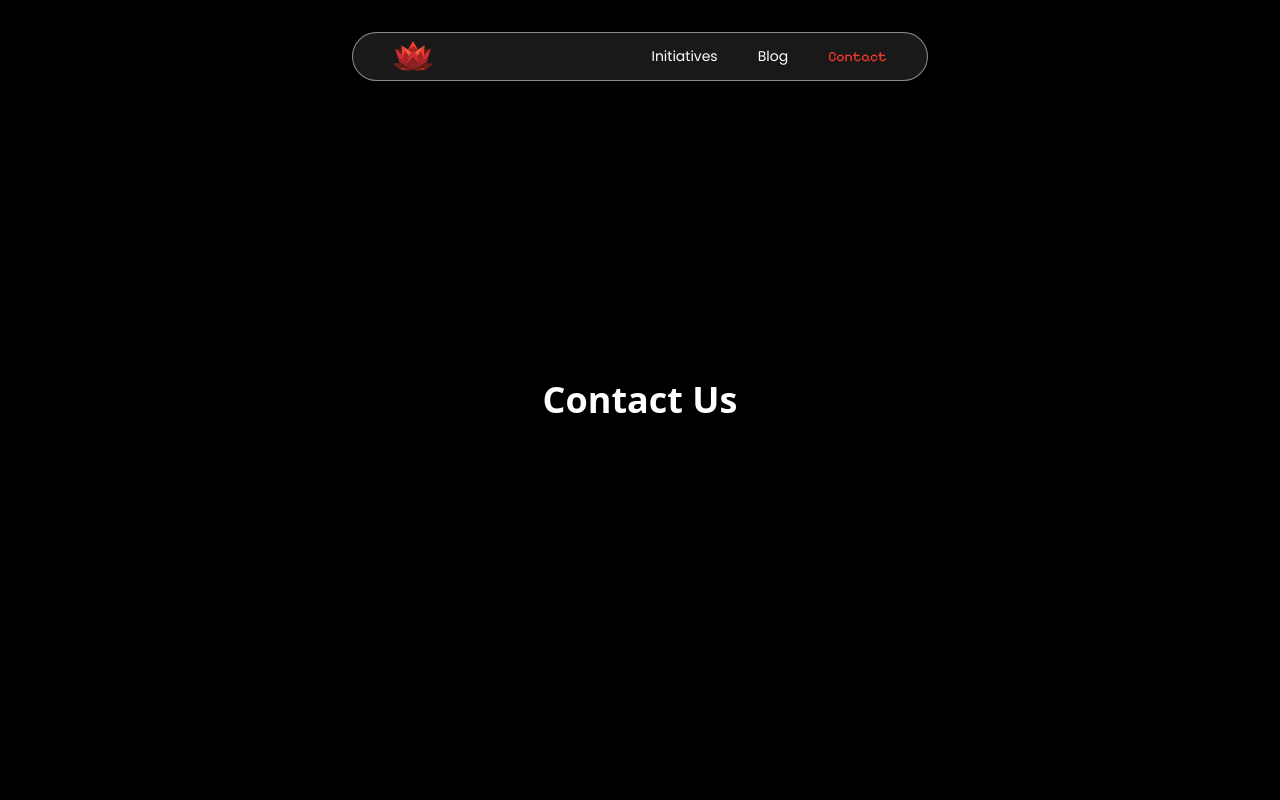
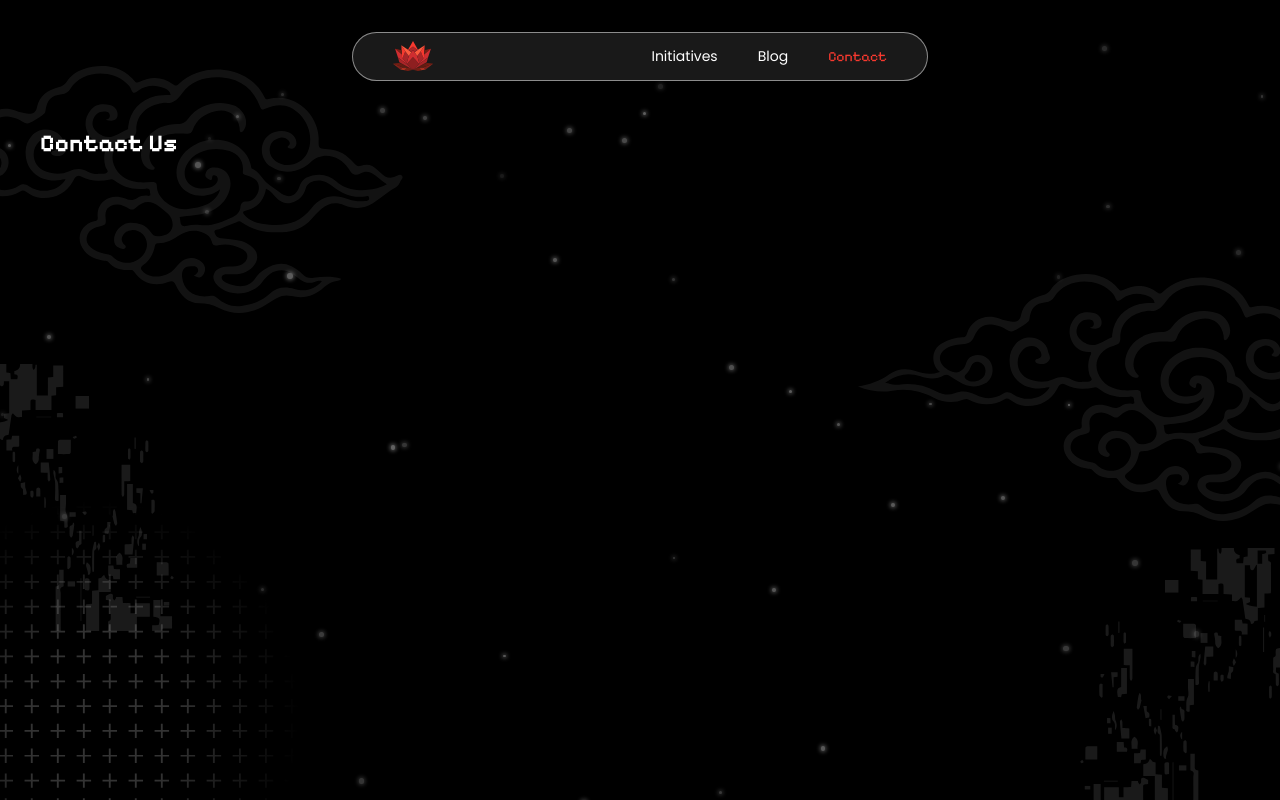
Before and after one commit to arielvincennao/trg-page, a Next.js app: page /contact in a window 1280 px wide. Built offline with nearby package versions, Linux system fonts and the light colour scheme.

Commit message:
Fixed styles in general, added Contact background template

```diff
--- a/src/app/components/Card.tsx
+++ b/src/app/components/Card.tsx
@@ -41,7 +41,7 @@ const Card: React.FC<CardProps> = ({ title, description, onClose, onExplore, but
           <h2 className="text-white text-xl font-bold mb-4 font-[family-name:var(--font-poppins)]">{title}</h2>
           <p className="text-white/80 text-base mb-6 font-[family-name:var(--font-poppins)]">{description}</p>
           {links && links.length > 0 ? (
-            <div className="flex flex-col gap-2">
+            <div className="flex flex-col gap-2 mt-12">
               {links.map((link, idx) => (
                 <a
                   key={idx}
@@ -61,7 +61,7 @@ const Card: React.FC<CardProps> = ({ title, description, onClose, onExplore, but
                 e.preventDefault();
                 onExplore();
               }}
-              className="text-white hover:text-white/80 text-base font-medium transition-colors uppercase font-[family-name:var(--font-poppins)] underline underline-offset-2 decoration-white"
+              className="text-white hover:text-white/80 text-base font-medium transition-colors uppercase font-[family-name:var(--font-poppins)] underline underline-offset-2 decoration-white mt-12"
             >
               {buttonText || "Explore"}
             </a>
--- a/src/app/components/Indicators.tsx
+++ b/src/app/components/Indicators.tsx
@@ -21,7 +21,7 @@ const Indicators = ({ inMain, inScene }: IndicatorsProps) => {
   }, []);
 
   return (
-    <div className={`fixed bottom-8 left-1/2 -translate-x-1/2 flex flex-row items-center gap-2 text-white text-sm z-50`} style={{ minHeight: 40 }}>
+    <div className={`fixed bottom-8 left-1/2 -translate-x-1/2 flex flex-row items-center gap-2 text-[#666666] text-sm z-50`} style={{ minHeight: 40 }}>
       {/* Scroll to view content (solo en MainContent) */}
       <div
         className={`flex flex-row items-center gap-2 transition-all duration-500
@@ -35,6 +35,7 @@ const Indicators = ({ inMain, inScene }: IndicatorsProps) => {
           width={20}
           height={20}
           className="animate-bounce-arrow"
+          style={{ filter: 'invert(36%) sepia(0%) saturate(0%) hue-rotate(0deg) brightness(90%) contrast(90%)' }}
         />
         <span className="font-[family-name:var(--font-poppins)] whitespace-nowrap">
           Scroll to view
--- a/src/app/components/Scene.tsx
+++ b/src/app/components/Scene.tsx
@@ -337,9 +337,8 @@ const Scene: React.FC<SceneProps> = ({ show, transitioning, onBack }) => {
           </div>
         </div>
 
-        {/* Card */}
         {activeCard && (
-          <div className="fixed top-[65%] left-1/2 transform -translate-x-1/2 -translate-y-1/2 z-[1000]">
+          <div className="fixed top-[65%] left-1/2 transform -translate-x-1/2 -translate-y-1/2 z-[1000] w-full px-2 sm:px-0 max-w-[95vw] sm:max-w-[420px]">
             <Card
               title={activeCard.title}
               description={activeCard.description}
--- a/src/app/contact/page.tsx
+++ b/src/app/contact/page.tsx
@@ -1,10 +1,121 @@
+'use client';
+import React, { useEffect, useState } from 'react';
 import Navbar from "../components/Navbar";
+import Card from "../components/Card";
+import BackgroundClouds from "../components/BackgroundClouds";
+
+// Definir el tipo Particle para tipado correcto
+type Particle = {
+  x: number;
+  y: number;
+  r: number;
+  dx: number;
+  dy: number;
+  speed: number;
+  opacity: number;
+  targetOpacity: number;
+  delay: number;
+};
+
+// Partículas DOM igual que en Initiatives
+function ParticlesDOM() {
+  const [particles, setParticles] = useState<Particle[]>([]);
+  const [isMobile, setIsMobile] = useState(false);
+
+  useEffect(() => {
+    const checkMobile = () => {
+      setIsMobile(window.innerWidth <= 640);
+    };
+    checkMobile();
+    window.addEventListener('resize', checkMobile);
+    return () => window.removeEventListener('resize', checkMobile);
+  }, []);
+
+  useEffect(() => {
+    const width = window.innerWidth;
+    const height = window.innerHeight;
+    const PARTICLE_COUNT = isMobile ? 24 : 48;
+    const INITIAL_DELAY = 500;
+    const now = Date.now();
+    let particlesArr = Array.from({ length: PARTICLE_COUNT }, () => ({
+      x: Math.random() * width,
+      y: Math.random() * height,
+      r: 1 + Math.random() * 2,
+      speed: 0.2 + Math.random() * 0.5,
+      dx: (Math.random() - 0.5) * 0.8,
+      dy: (Math.random() - 0.5) * 0.8,
+      opacity: 0,
+      targetOpacity: 0.1 + Math.random() * 0.3,
+      delay: now + INITIAL_DELAY
+    }));
+    setParticles(particlesArr);
+
+    let animationId: number;
+    function animate() {
+      const now = Date.now();
+      const width = window.innerWidth;
+      const height = window.innerHeight;
+      particlesArr = particlesArr.map(p => {
+        let opacity = p.opacity;
+        if (now > p.delay && opacity < p.targetOpacity) {
+          opacity = Math.min(p.targetOpacity, opacity + 0.02);
+        }
+        let nx = p.x + p.dx;
+        let ny = p.y + p.dy;
+        if (nx < 0) { nx = 0; p.dx = Math.abs(p.dx); }
+        if (nx > width) { nx = width; p.dx = -Math.abs(p.dx); }
+        if (ny < 0) { ny = 0; p.dy = Math.abs(p.dy); }
+        if (ny > height) { ny = height; p.dy = -Math.abs(p.dy); }
+        let ndx = p.dx + (Math.random() - 0.5) * 0.1;
+        let ndy = p.dy + (Math.random() - 0.5) * 0.1;
+        const maxSpeed = 1;
+        const currentSpeed = Math.sqrt(ndx * ndx + ndy * ndy);
+        if (currentSpeed > maxSpeed) {
+          ndx = (ndx / currentSpeed) * maxSpeed;
+          ndy = (ndy / currentSpeed) * maxSpeed;
+        }
+        return { ...p, x: nx, y: ny, dx: ndx, dy: ndy, opacity };
+      });
+      setParticles([...particlesArr]);
+      animationId = requestAnimationFrame(animate);
+    }
+    animationId = requestAnimationFrame(animate);
+    return () => cancelAnimationFrame(animationId);
+  }, [isMobile]);
+
+  return (
+    <div className="fixed inset-0 pointer-events-none z-20">
+      {particles.map((particle, index) => (
+        <div
+          key={index}
+          className="absolute rounded-full"
+          style={{
+            width: particle.r * 2,
+            height: particle.r * 2,
+            left: particle.x,
+            top: particle.y,
+            opacity: particle.opacity,
+            background: '#fff',
+            boxShadow: '0 0 4px 1px #fff',
+            transition: 'opacity 0.2s',
+            pointerEvents: 'none',
+          }}
+        />
+      ))}
+    </div>
+  );
+}
 
 export default function ContactPage() {
   return (
-    <div className="min-h-screen flex flex-col items-center justify-center bg-black text-white">
+    <div className="min-h-screen bg-black relative">
+      <BackgroundClouds />
+      <ParticlesDOM />
       <Navbar />
-      <h1 className="text-4xl font-bold">Contact Us</h1>
+      <main className="container mx-auto px-4 pt-32 pb-8 relative z-20">
+        <h1 className="text-xl sm:text-2xl font-bold mb-5 text-left text-white font-[family-name:var(--font-pixelify-sans)] px-6">Contact Us</h1>
+
+      </main>
     </div>
   );
 }
--- a/src/app/initiatives/page.tsx
+++ b/src/app/initiatives/page.tsx
@@ -36,7 +36,7 @@ function ParticlesDOM() {
     const width = window.innerWidth;
     const height = window.innerHeight;
     const PARTICLE_COUNT = isMobile ? 24 : 48;
-    const INITIAL_DELAY = 2000;
+    const INITIAL_DELAY = 500;
     const now = Date.now();
     let particlesArr: Particle[] = Array.from({ length: PARTICLE_COUNT }, () => ({
       x: Math.random() * width,
@@ -122,7 +122,7 @@ export default function InitiativesPage() {
       <ParticlesDOM />
       <Navbar />
       <main className="container mx-auto px-4 pt-32 pb-8 relative z-20">
-        <h1 className="text-4xl font-bold mb-12 text-center text-white font-[family-name:var(--font-poppins)]">Our Initiatives</h1>
+        <h1 className="text-xl sm:text-2xl font-bold mb-5 text-left text-white font-[family-name:var(--font-pixelify-sans)] px-6">Initiatives</h1>
         <div className="flex flex-col gap-6 items-center justify-center px-0 sm:px-8 overflow-visible md:grid md:grid-cols-2 lg:grid-cols-3 md:gap-6 md:py-3 lg:gap-6 lg:py-3">
           {Object.entries(cardContent).map(([key, content]) => (
             <div
```
Also changed, not shown: public/assets/mouse.svg, public/assets/tap.svg.
